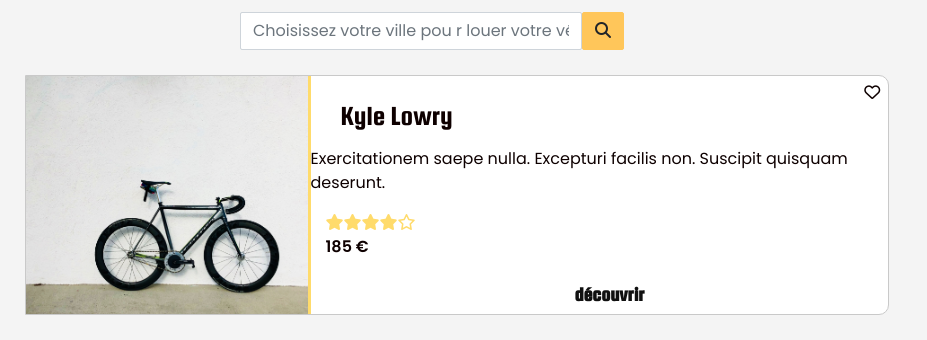
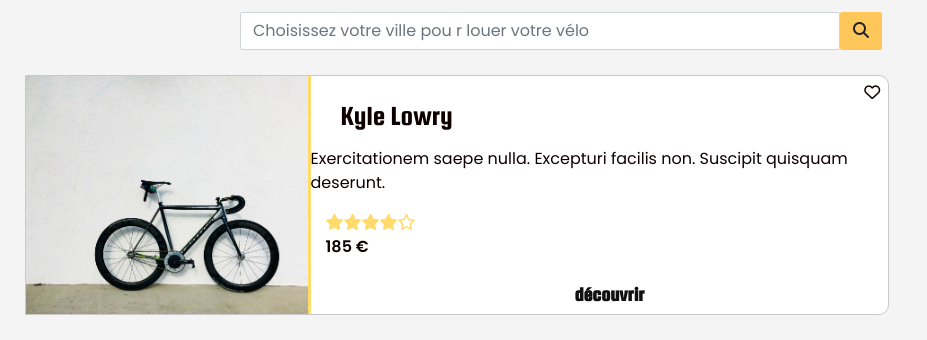
Before and after one commit to Lugdu84/-bretzel, a Rails app: page /bikes in a window 1280 px wide. Shown: the part 57-397 px from the top of the page, without its empty margins (0-927 px from the left). Run offline with Rails 7, Linux system fonts and the light colour scheme; data comes from the database, SQL or seed files in the repository; style sheets or scripts are compiled from the project's sources; some libraries are stand-ins or nearby versions.

Commit message:
size serch bar text

```diff
--- a/app/assets/stylesheets/components/_search.scss
+++ b/app/assets/stylesheets/components/_search.scss
@@ -21,5 +21,9 @@ color : #fff;
   display: flex;
   flex-direction: row;
   //justify-content: space-between;
-  //align-items: flex-start;
+  align-items: flex-start;
 }
+
+.size-text {
+  width: 600px;
+}
--- a/app/views/shared/_search.html.erb
+++ b/app/views/shared/_search.html.erb
@@ -1,7 +1,7 @@
 <%= form_tag bikes_path, method: :get, class: "search-geo-controls input-group rounded search_style" do %>
   <div><%= text_field_tag :query,
                           params[:query],
-                          class: "form-control rounded",
+                          class: "form-control rounded size-text",
                           placeholder: "Choisissez votre ville pou r louer votre vélo"
   %></div>
   <%= button_tag(type: 'submit', class:'btn btn-info') do %>
```
